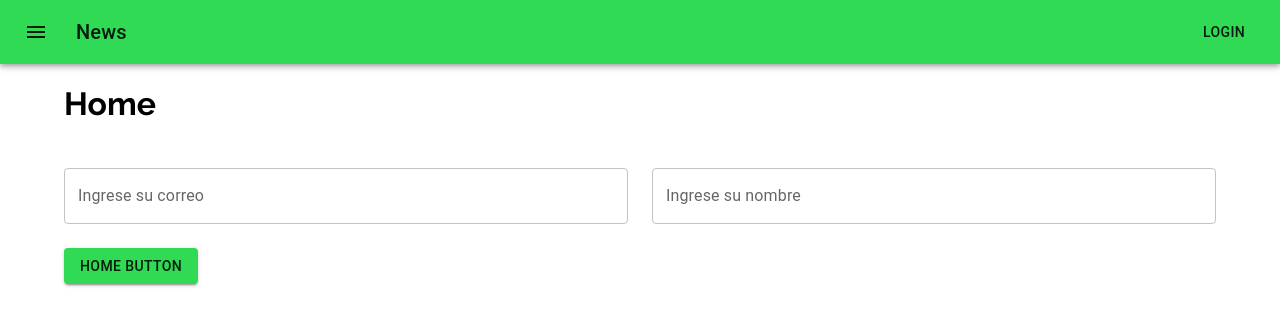
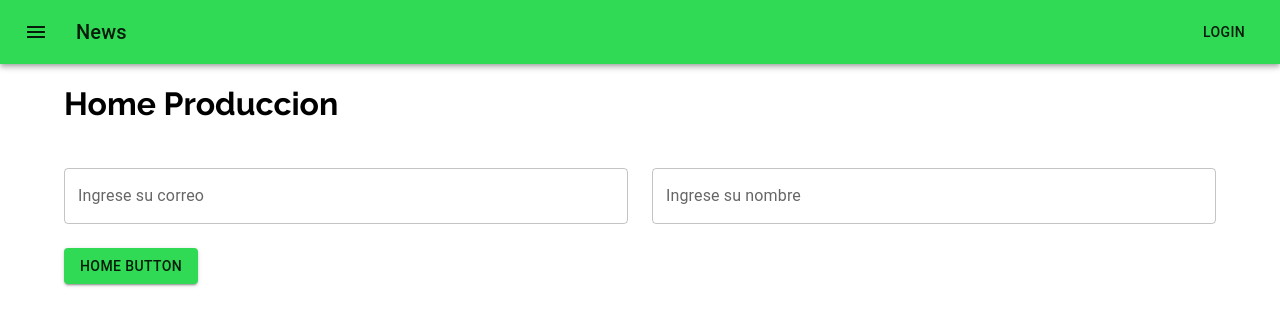
Before and after one commit to LuchoMar123/Laboratorio11_DWA, a React (Vite) app: page / in a window 1280 px wide. Shown: the top 326 px of the page. Built offline with nearby package versions, Linux system fonts and the light colour scheme.

Commit message:
primer commit dev

```diff
--- a/src/pages/Home/index.jsx
+++ b/src/pages/Home/index.jsx
@@ -26,7 +26,7 @@ const Home = () => {
       <form action="" method="post" onSubmit={handleSendData}>
         <Grid container spacing={3}>
           <Grid item xs={12}>
-            <h1>Home</h1>
+            <h1>Home Produccion</h1>
           </Grid>
           <Grid item xs={12} md={6}>
             <TextField
```
